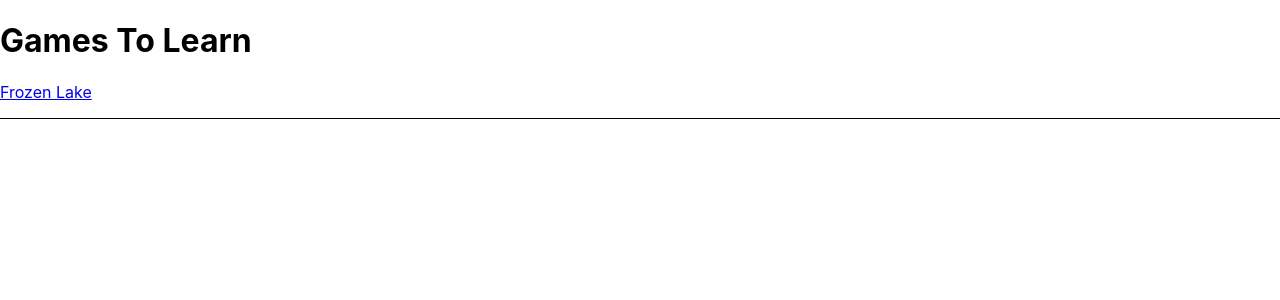
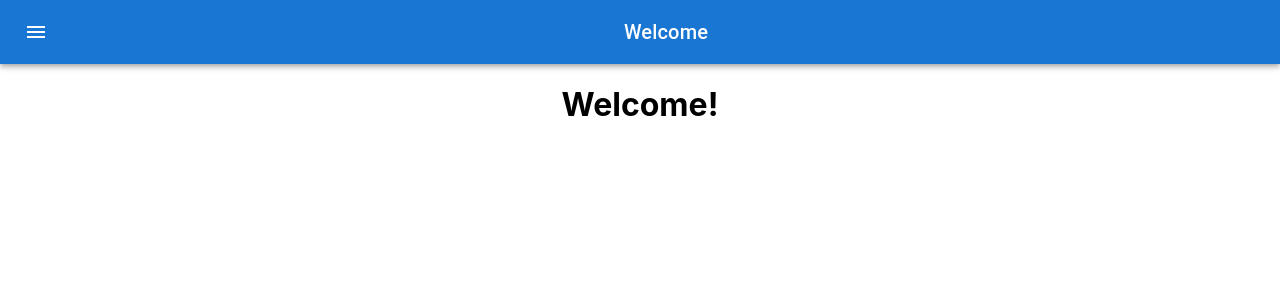
Before and after one commit to dakatk/interactive-dqn, a React (Create React App) app: page / in a window 1280 px wide. Shown: the top 300 px of the page. Built offline with nearby package versions, Linux system fonts and the light colour scheme; what enumify would draw is missing.

Commit message:
Menu bar, flexible routing

```diff
--- a/package.json
+++ b/package.json
@@ -4,6 +4,10 @@
   "version": "0.1.0",
   "private": true,
   "dependencies": {
+    "@emotion/react": "^11.7.0",
+    "@emotion/styled": "^11.6.0",
+    "@mui/icons-material": "^5.2.1",
+    "@mui/material": "^5.2.3",
     "@tensorflow/tfjs": "^3.8.0",
     "enumify": "^2.0.0",
     "history": "^5.1.0",
--- a/src/app/App.css
+++ b/src/app/App.css
@@ -2,3 +2,8 @@
     border-bottom: solid 1px;
     padding-bottom: 1rem;
 }
+
+#app-title {
+    flex-grow: 1;
+    text-align: 'center';
+}
--- a/src/app/App.jsx
+++ b/src/app/App.jsx
@@ -1,14 +1,87 @@
 import React from 'react';
+import AsyncComponent from '../util/AsyncComponent';
 import { Outlet, Link } from "react-router-dom";
+import { AppBar, Toolbar, Menu, MenuItem, IconButton, Typography } from '@mui/material';
+import MenuIcon from '@mui/icons-material/Menu';
 import './App.css';
 
-export default class App extends React.Component {
+const appTitle = {
+    flexGrow: 1,
+    textAlign: 'center'
+};
+
+export default class App extends AsyncComponent {
+    constructor(props) {
+        super(props);
+        this.state = {
+            mainMenu: null,
+            title: 'Welcome'
+        }
+    }
+
+    async setMainMenu(target) {
+        await this.setStateAsync({mainMenu: target})
+    }
+
+    async setTitle(title) {
+        await this.setStateAsync({title});
+    }
+
+    menuBar() {
+        return <AppBar position="static">
+            <Toolbar>
+                <IconButton
+                    size="large"
+                    edge="start"
+                    color="inherit"
+                    aria-haspopup="true"
+                    aria-controls="main-menu"
+                    sx={{ mr: 2 }}
+                    onClick={e => this.setMainMenu(e.currentTarget)}
+                >
+                    <MenuIcon />
+                </IconButton>
+                <Typography variant="h6" component="div" sx={appTitle}>
+                    {this.state.title}
+                </Typography>
+            </Toolbar>
+        </AppBar>
+    }
+
+    mainMenu() {
+        return <Menu
+            id="main-menu"
+            open={Boolean(this.state.mainMenu)}
+            anchorEl={this.state.mainMenu}
+            onClose={async () => await this.setMainMenu(null)}
+            disableAutoFocusItem
+        >
+            <MenuItem
+                component={Link}
+                onClick={async () => {
+                    await this.setMainMenu(null);
+                    await this.setTitle('Welcome');
+                }}
+                to="/"
+            > Home
+            </MenuItem>
+            <MenuItem
+                component={Link}
+                onClick={async () => {
+                    await this.setMainMenu(null);
+                    await this.setTitle('Frozen Lake');
+                }}
+                to="/frozen-lake"
+            > Frozen Lake
+            </MenuItem>
+        </Menu>
+    }
+
     render() {
         return <div>
-            <h1>Games To Learn</h1>
-            <nav id="app-nav">
-                <Link to="/frozen-lake">Frozen Lake</Link>
-            </nav>
+            {this.menuBar()}
+            {this.mainMenu()}
+
             <Outlet />
         </div>
     }
--- /dev/null
+++ b/src/app/welcome-page/WelcomePage.css
@@ -0,0 +1,3 @@
+#welcome {
+    text-align: center;
+}
--- /dev/null
+++ b/src/app/welcome-page/WelcomePage.jsx
@@ -0,0 +1,10 @@
+import React from "react";
+import './WelcomePage.css';
+
+export default class WelcomePage extends React.Component {
+    render() {
+        return <div id="welcome">
+            <h1>Welcome!</h1>
+        </div>
+    }
+}
--- a/src/index.jsx
+++ b/src/index.jsx
@@ -3,6 +3,7 @@ import ReactDOM from 'react-dom';
 import { BrowserRouter, Routes, Route } from "react-router-dom";
 import App from './app/App';
 import Game from './app/game/Game';
+import WelcomePage from './app/welcome-page/WelcomePage';
 import FrozenLake from './app/game/frozen-lake/FrozenLake';
 import ParamsModel from './models/Params.json';
 import './index.css';
@@ -10,20 +11,29 @@ import './index.css';
 class Index extends React.Component {
     constructor(props) {
         super(props);
+
+        this.parentRoutes = ["/", "/app/", "/interactive-dqn/"];
         this.frozenLakeRef = React.createRef();
+    }
+
+    routingTree(homePath, index) {
+        return <Route exact path={homePath} element={<App />} key={index}>
+            <Route path={homePath} element={<WelcomePage />} />
+            <Route path={homePath + '/frozen-lake'} element={
+                <Game
+                    params={ParamsModel.frozenLake}
+                    component={<FrozenLake ref={this.frozenLakeRef}/>}
+                />}
+            />
+        </Route>
     }
 
     render() {
         return <BrowserRouter>
             <Routes>
-                <Route exact path="/" element={<App />} />
-                <Route exact path="/interactive-dqn" element={<App />} />
-                <Route exact path="/frozen-lake" element={
-                    <Game
-                        params={ParamsModel.frozenLake}
-                        component={<FrozenLake ref={this.frozenLakeRef}/>}
-                    />}
-                />
+                {this.parentRoutes.map((path, index) =>
+                    this.routingTree(path, index)
+                )}
             </Routes>
         </BrowserRouter>
     }
```
Also changed, not shown: 1 other file (tests, documents, lock files or other folders).
